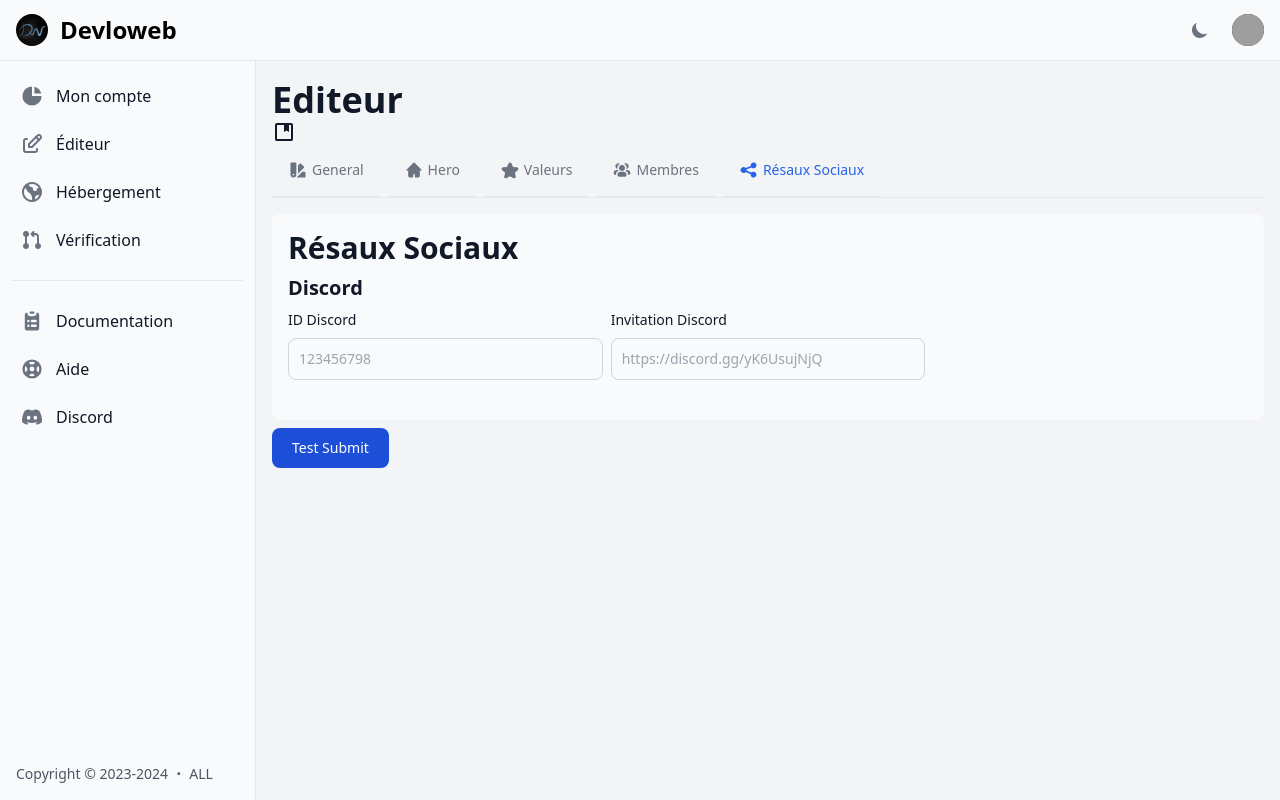
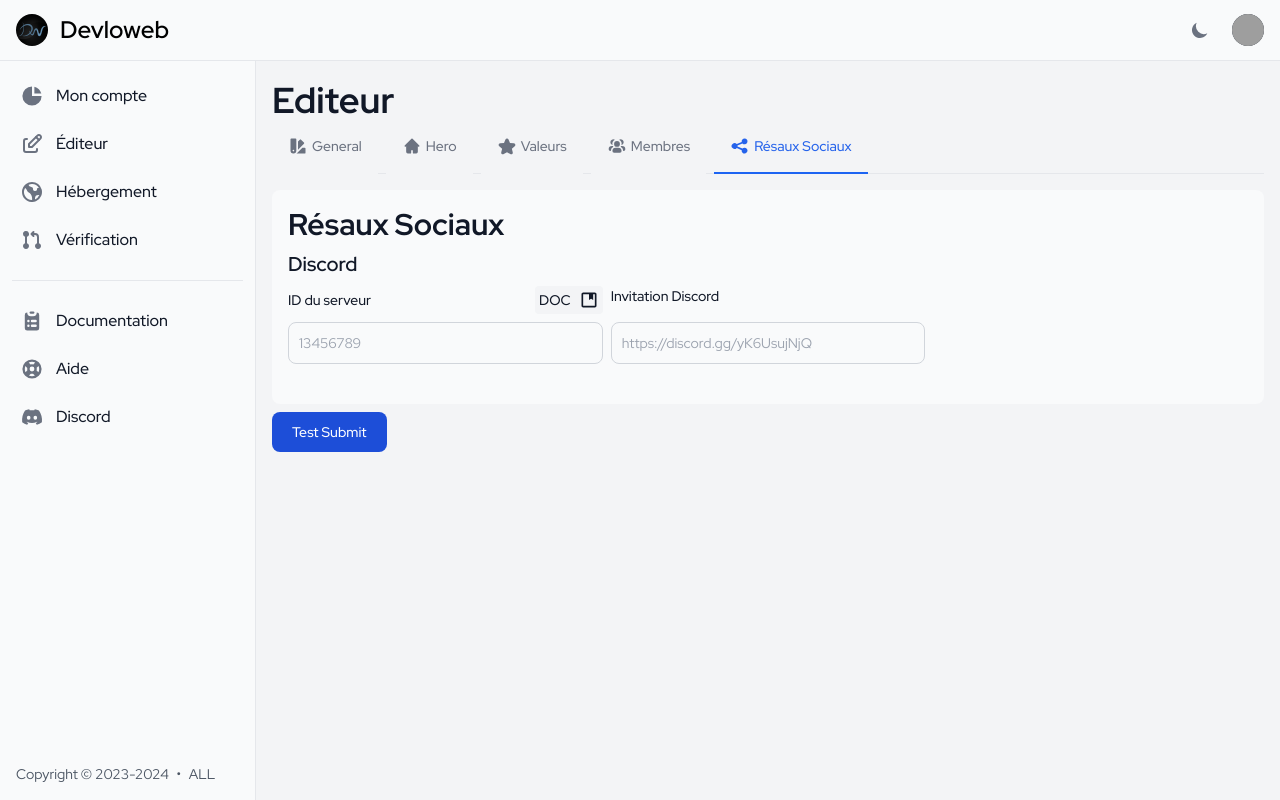
Before and after one commit to Devlowave-Org/devloweb, a Flask app: page /home/supernova in a window 1280 px wide, after a click on "Résaux Sociaux". Run offline with Flask 3, Linux system fonts and the light colour scheme; a user stored in the database is signed in; style sheets or scripts are compiled from the project's sources; some libraries are stand-ins or nearby versions; grey boxes are pictures that could not be loaded.

Commit message:
🚧 Icones de doc bien placés

```diff
--- a/templates/home/supernova.html
+++ b/templates/home/supernova.html
@@ -3,7 +3,7 @@
   <head>
     <meta charset="UTF-8" />
     <title>Connexion</title>
-    {% include 'tailwind.html' %}
+    {% include 'head.html' %}
   </head>
 
   <body>
@@ -14,18 +14,6 @@
       >
         <h1 class="text-2xl lg:text-4xl font-bold">
           Editeur
-
-          <svg
-            xmlns="http://www.w3.org/2000/svg"
-            height="24px"
-            viewBox="0 -960 960 960"
-            width="24px"
-            fill="currentColor"
-          >
-            <path
-              d="M200-120q-33 0-56.5-23.5T120-200v-560q0-33 23.5-56.5T200-840h560q33 0 56.5 23.5T840-760v560q0 33-23.5 56.5T760-120H200Zm0-640v560h560v-560h-80v280l-100-60-100 60v-280H200Zm0 560v-560 560Z"
-            />
-          </svg>
         </h1>
 
         <div class="mb-4 border-b border-gray-200 dark:border-gray-700">
@@ -193,7 +181,7 @@
               <div class="flex items-center justify-center">
                 <label
                   for="dropzone-file"
-                  class="flex flex-col items-center justify-center w-full h-64 border-2 border-gray-300 border-dashed rounded-lg cursor-pointer bg-gray-50 dark:hover:bg-gray-800 dark:bg-gray-700 hover:bg-gray-100 dark:border-gray-600 dark:hover:border-gray-500 dark:hover:bg-gray-600"
+                  class="flex flex-col items-center justify-center w-full h-64 border-2 border-gray-300 border-dashed rounded-lg cursor-pointer bg-gray-50 dark:bg-gray-700 hover:bg-gray-100 dark:border-gray-600 dark:hover:border-gray-500 dark:hover:bg-gray-600"
                 >
                   <div
                     class="flex flex-col items-center justify-center pt-5 pb-6"
@@ -227,7 +215,7 @@
               <div class="flex items-center justify-center">
                 <label
                   for="dropzone-file"
-                  class="flex flex-col items-center justify-center w-full h-64 border-2 border-gray-300 border-dashed rounded-lg cursor-pointer bg-gray-50 dark:hover:bg-gray-800 dark:bg-gray-700 hover:bg-gray-100 dark:border-gray-600 dark:hover:border-gray-500 dark:hover:bg-gray-600"
+                  class="flex flex-col items-center justify-center w-full h-64 border-2 border-gray-300 border-dashed rounded-lg cursor-pointer bg-gray-50 dark:bg-gray-700 hover:bg-gray-100 dark:border-gray-600 dark:hover:border-gray-500 dark:hover:bg-gray-600"
                 >
                   <div
                     class="flex flex-col items-center justify-center pt-5 pb-6"
@@ -261,7 +249,7 @@
               <div class="flex items-center justify-center">
                 <label
                   for="dropzone-file"
-                  class="flex flex-col items-center justify-center w-full h-64 border-2 border-gray-300 border-dashed rounded-lg cursor-pointer bg-gray-50 dark:hover:bg-gray-800 dark:bg-gray-700 hover:bg-gray-100 dark:border-gray-600 dark:hover:border-gray-500 dark:hover:bg-gray-600"
+                  class="flex flex-col items-center justify-center w-full h-64 border-2 border-gray-300 border-dashed rounded-lg cursor-pointer bg-gray-50 dark:bg-gray-700 hover:bg-gray-100 dark:border-gray-600 dark:hover:border-gray-500 dark:hover:bg-gray-600"
                 >
                   <div
                     class="flex flex-col items-center justify-center pt-5 pb-6"
@@ -380,22 +368,43 @@
             <h3 class="text-lg lg:text-xl font-semibold my-2">Discord</h3>
             <div class="grid gap-2 mb-6 md:grid-cols-2 lg:grid-cols-3">
               <div>
+                <div class="flex items-center justify-between">
+
                 <label
-                  for="first_name"
+                  for="discord_id"
                   class="block mb-2 text-sm font-medium text-gray-900 dark:text-white"
-                  >ID Discord</label
+                  >ID du serveur</label
                 >
+                <a
+                  class="flex content-center mb-2 text-sm font-medium bg-gray-100 dark:bg-gray-900 p-1 rounded text-gray-900 dark:text-white"
+                  href="https://doc.devlowave.fr/docs/ressources/id-discord/"
+                  target="_blank"
+                  >
+                  DOC
+                  <svg
+                  class="ml-2 h-5 w-5"
+            xmlns="http://www.w3.org/2000/svg"
+            viewBox="0 -960 960 960"
+            fill="currentColor"
+          >
+            <path
+              d="M200-120q-33 0-56.5-23.5T120-200v-560q0-33 23.5-56.5T200-840h560q33 0 56.5 23.5T840-760v560q0 33-23.5 56.5T760-120H200Zm0-640v560h560v-560h-80v280l-100-60-100 60v-280H200Zm0 560v-560 560Z"
+            />
+          </svg>
+                  </a
+                ></div>
                 <input
                   type="text"
+                  name="discord_id"
                   id="discord_id"
-                  class="bg-gray-50 border border-gray-300 text-gray-900 text-sm rounded-lg focus:ring-blue-500 focus:border-blue-500 block w-full p-2.5 dark:bg-gray-700 dark:border-gray-600 dark:placeholder-gray-400 dark:text-white dark:focus:ring-blue-500 dark:focus:border-blue-500"
-                  placeholder="123456798"
+                  placeholder="13456789"
+                  class="bg-gray-50 border border-gray-300 text-gray-900 sm:text-sm rounded-lg focus:ring-sky-600 focus:border-sky-600 block w-full p-2.5 dark:bg-gray-700 dark:border-gray-600 dark:placeholder-gray-400 dark:text-white dark:focus:ring-blue-500 dark:focus:border-blue-500"
                 />
               </div>
               <div>
                 <label
                   for="last_name"
-                  class="block mb-2 text-sm font-medium text-gray-900 dark:text-white"
+                  class="block mb-2 text-sm font-medium text-gray-900 dark:text-white pb-2"
                   >Invitation Discord</label
                 >
                 <input
```
